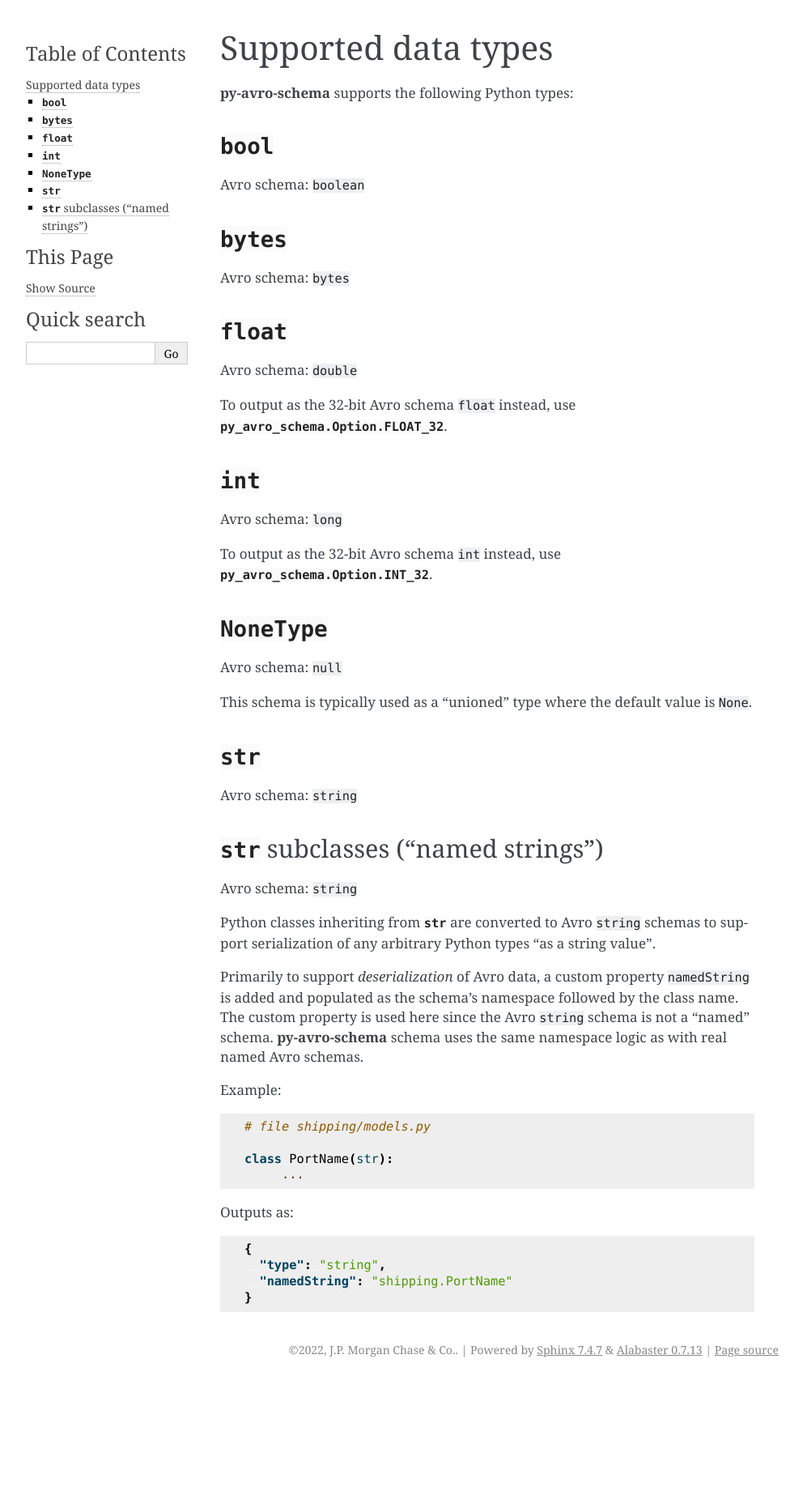
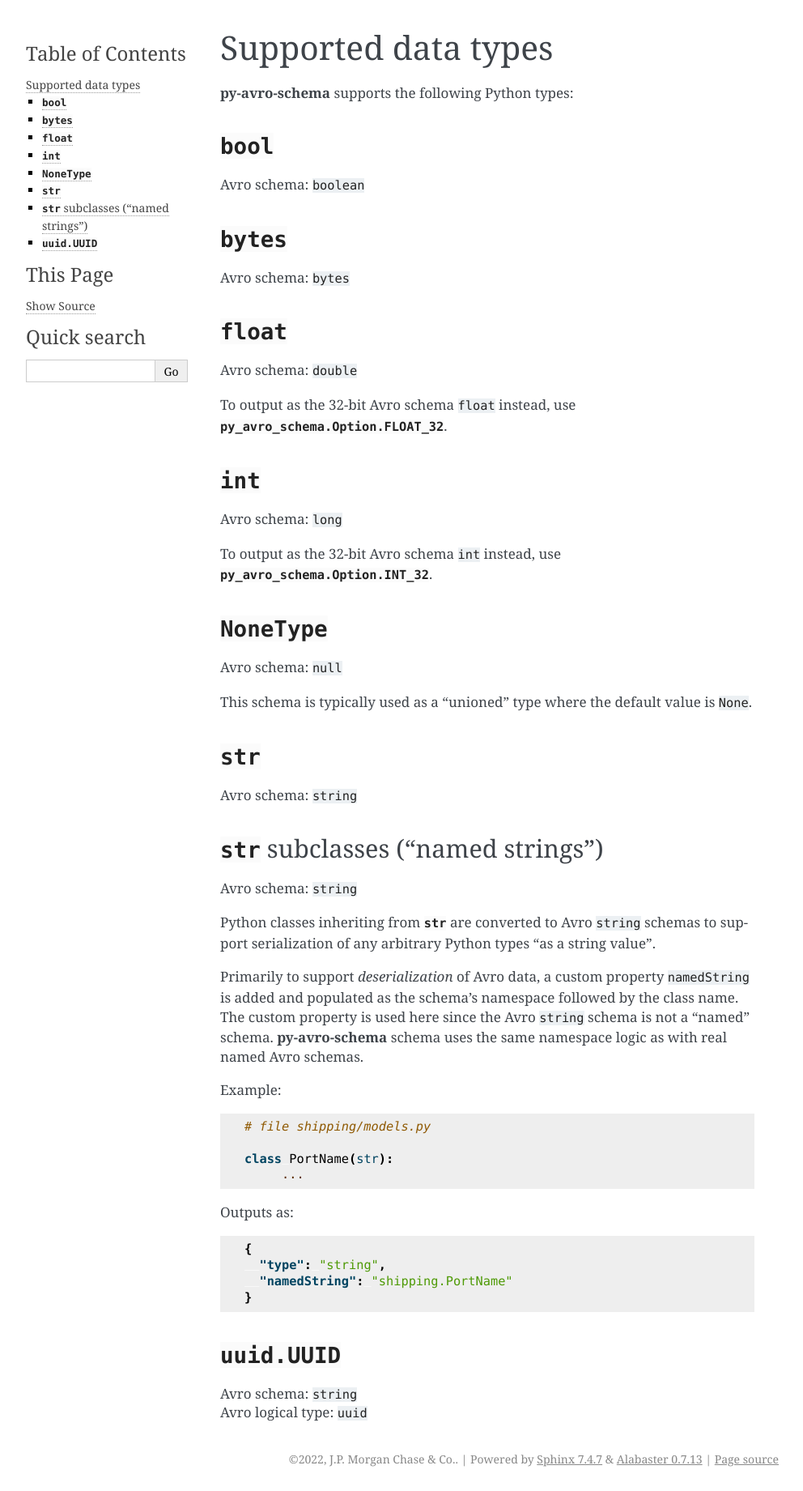
Before and after one commit to jpmorganchase/py-avro-schema, a Sphinx documentation site: the page built from docs/types.rst, in a window 1280 px wide. Shown: the whole page at 81% size, without its empty margins (148-1140 px from the left). Built offline with Sphinx 7.4.7, drawn with Linux system fonts in a browser that asks for light colours; before the commit the page ends 1706 px from its top, so only the background shows below that.

Commit message:
Document UUID

```diff
--- a/docs/types.rst
+++ b/docs/types.rst
@@ -82,3 +82,11 @@ Outputs as:
      "type": "string",
      "namedString": "shipping.PortName"
    }
+
+
+
+:class:`uuid.UUID`
+------------------
+
+| Avro schema: ``string``
+| Avro logical type: ``uuid``
```
